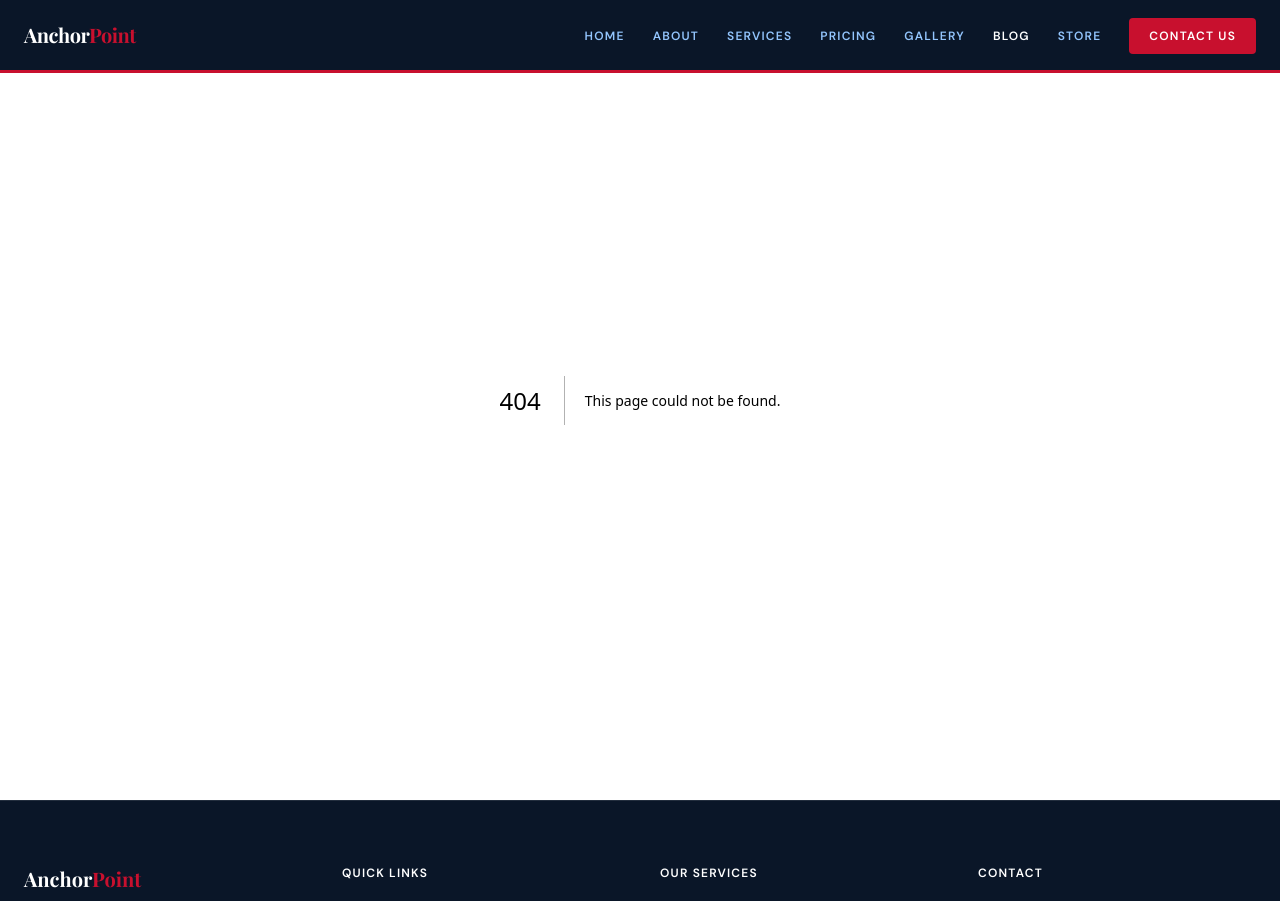
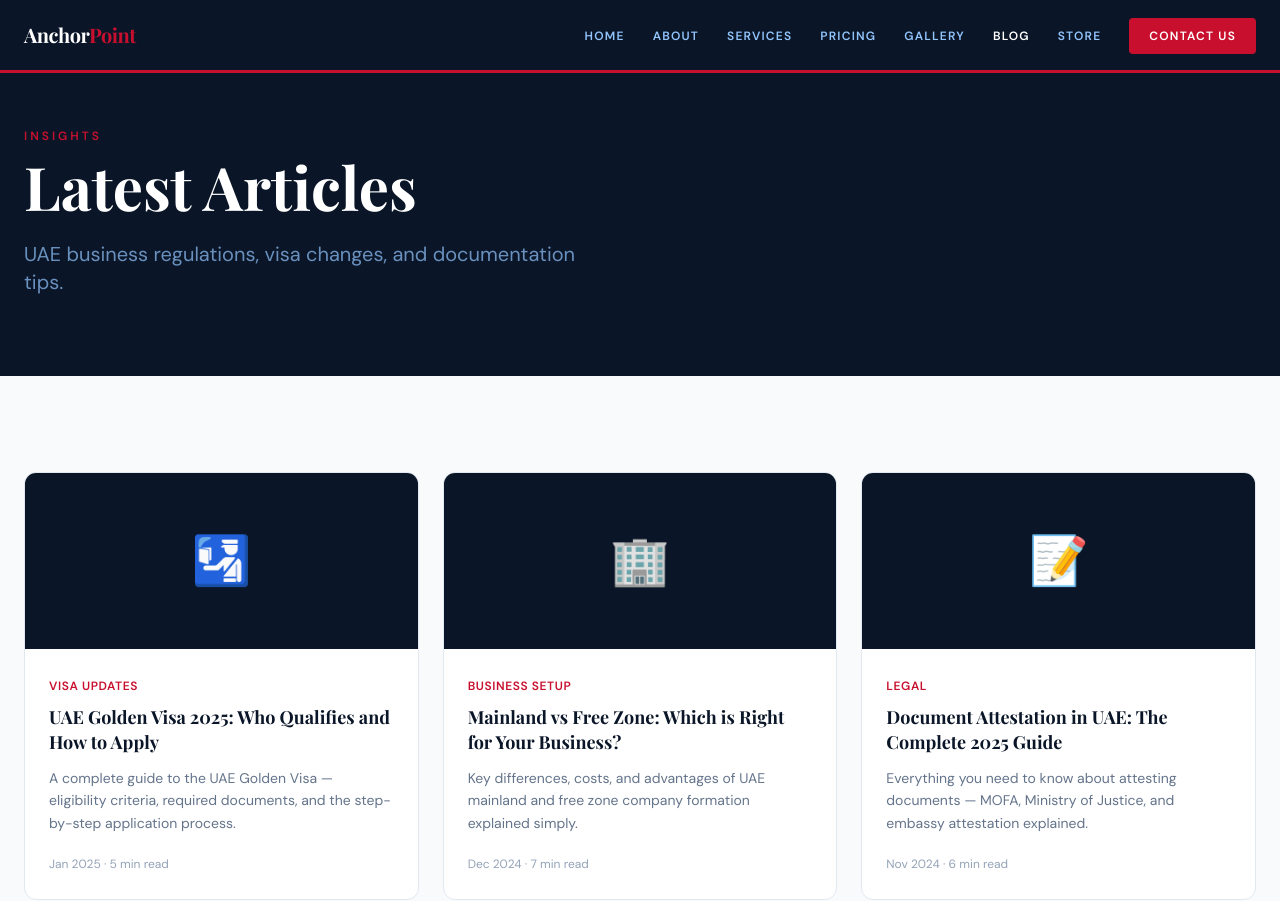
Before and after one commit to chineseblackguy/Anchorpoint, a Next.js app: page /blog in a window 1280 px wide. Before the commit this address had no page. Shown: the top 901 px of the page. Built offline with nearby package versions, Linux system fonts and the light colour scheme.

Commit message:
Create page.tsx

```diff
--- /dev/null
+++ b/app/blog/page.tsx
@@ -0,0 +1,39 @@
+export const metadata = { title: 'Blog | Anchor Point Business Setup' }
+
+const posts = [
+  { icon: '🛂', tag: 'Visa Updates', title: 'UAE Golden Visa 2025: Who Qualifies and How to Apply', excerpt: 'A complete guide to the UAE Golden Visa — eligibility criteria, required documents, and the step-by-step application process.', date: 'Jan 2025', read: '5 min' },
+  { icon: '🏢', tag: 'Business Setup', title: 'Mainland vs Free Zone: Which is Right for Your Business?', excerpt: 'Key differences, costs, and advantages of UAE mainland and free zone company formation explained simply.', date: 'Dec 2024', read: '7 min' },
+  { icon: '📝', tag: 'Legal', title: 'Document Attestation in UAE: The Complete 2025 Guide', excerpt: 'Everything you need to know about attesting documents — MOFA, Ministry of Justice, and embassy attestation explained.', date: 'Nov 2024', read: '6 min' },
+  { icon: '🏛️', tag: 'PRO Services', title: 'What is a PRO and Why Does Your Business Need One?', excerpt: 'Understanding the role of a PRO officer in the UAE and how professional PRO services save time and money.', date: 'Oct 2024', read: '4 min' },
+  { icon: '🪪', tag: 'Emirates ID', title: 'Emirates ID Renewal: Step-by-Step Process for 2025', excerpt: 'A simple guide to renewing your Emirates ID — deadlines, fees, and required documents explained clearly.', date: 'Sep 2024', read: '3 min' },
+  { icon: '💼', tag: 'Business', title: '5 Common Mistakes When Setting Up a Business in Dubai', excerpt: 'Avoid these costly errors that many first-time entrepreneurs make when launching their business in the UAE.', date: 'Aug 2024', read: '5 min' },
+]
+
+export default function BlogPage() {
+  return (
+    <>
+      <section className="bg-navy pt-32 pb-20 px-6">
+        <div className="max-w-7xl mx-auto">
+          <p className="text-brand-red text-xs font-bold uppercase tracking-[3px] mb-3">Insights</p>
+          <h1 className="font-display text-5xl lg:text-6xl text-white mb-6">Latest Articles</h1>
+          <p className="text-blue-300/70 text-xl max-w-xl">UAE business regulations, visa changes, and documentation tips.</p>
+        </div>
+      </section>
+      <section className="py-24 px-6 bg-slate-50">
+        <div className="max-w-7xl mx-auto grid sm:grid-cols-2 lg:grid-cols-3 gap-6">
+          {posts.map(({ icon, tag, title, excerpt, date, read }) => (
+            <div key={title} className="bg-white border border-slate-200 rounded-xl overflow-hidden hover:shadow-lg hover:-translate-y-1 transition-all cursor-pointer">
+              <div className="bg-navy h-44 flex items-center justify-center text-5xl">{icon}</div>
+              <div className="p-6">
+                <span className="text-brand-red text-xs font-bold uppercase tracking-wider">{tag}</span>
+                <h3 className="font-display text-lg text-navy mt-2 mb-3 leading-snug">{title}</h3>
+                <p className="text-slate-500 text-sm leading-relaxed mb-4">{excerpt}</p>
+                <span className="text-slate-400 text-xs">{date} · {read} read</span>
+              </div>
+            </div>
+          ))}
+        </div>
+      </section>
+    </>
+  )
+}
```
